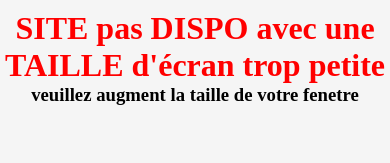
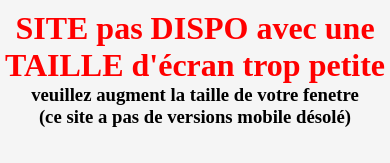
Before and after one commit to OrAxelerator/OrAxelerator.github.io, a browser extension: page website/myEnt.html in a window 390 px wide. Shown: the part 54-217 px from the top of the page. Drawn offline with Linux system fonts and the light colour scheme.

Commit message:
versions pour téléphone a refaire ? flm...

```diff
--- a/website/myEnt.html
+++ b/website/myEnt.html
@@ -8,7 +8,7 @@
 </head>
 <body>
 
-<div class="hidden" id="hidden"> <p id="message"><h1 style = 'color:red; text-align:center; margin-top:2em'>SITE pas DISPO avec une TAILLE d'écran trop petite</h1><h3 style='text-align:center;'>veuillez augment la taille de votre fenetre</h3></p></div>
+<div class="hidden" id="hidden"> <p id="message"><h1 style = 'color:red; text-align:center; margin-top:2em'>SITE pas DISPO avec une TAILLE d'écran trop petite</h1><h3 style='text-align:center;'>veuillez augment la taille de votre fenetre <br> (ce site a pas de versions mobile désolé)</h3></p></div>
 
 
 
```
